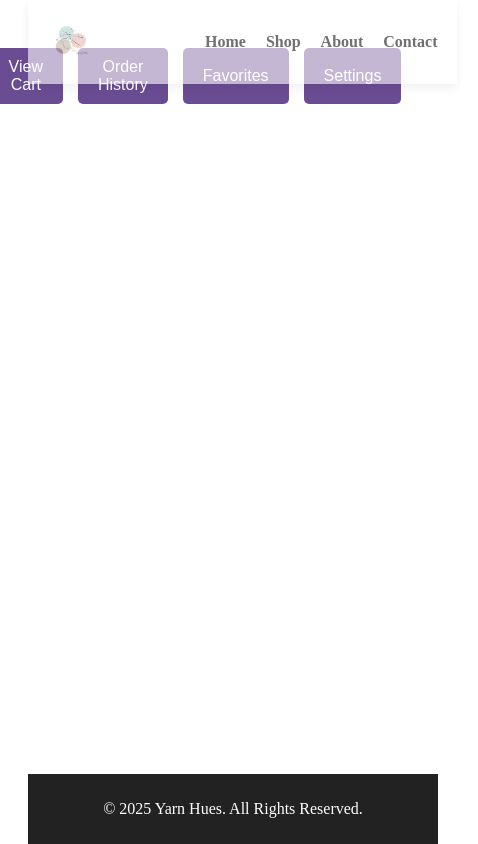
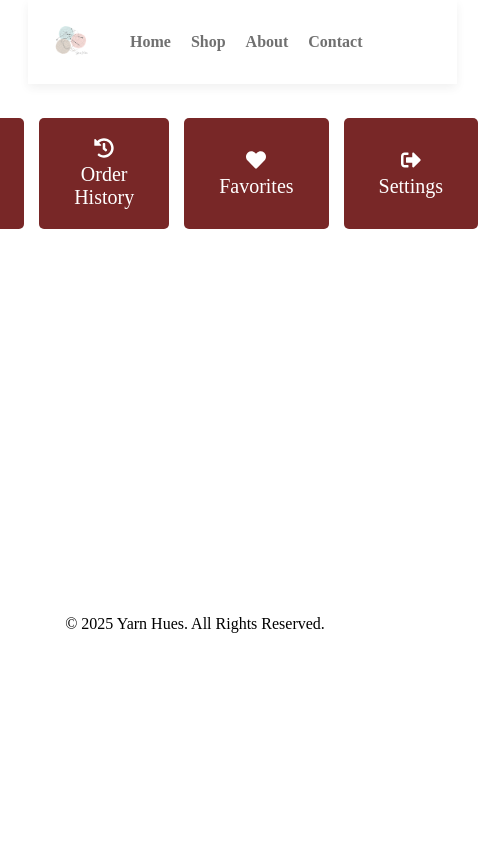
Before and after one commit to ShreeyaPaudel/Yarn-Hues-Web-React, a React (Vite) app: page /designs in a window 390 px wide. Both pictures are taken after a click on the button "⚙ Settings". Shown: the whole page, 478 px wide, since content can reach past the window. Built offline with nearby package versions, Linux system fonts and the light colour scheme.

Commit message:
responsiveness maintained in few of the pages:

```diff
--- a/package.json
+++ b/package.json
@@ -11,8 +11,10 @@
   },
   "dependencies": {
     "axios": "^1.7.9",
+    "icons": "^1.0.0",
     "react": "^18.3.1",
     "react-dom": "^18.3.1",
+    "react-icons": "^5.5.0",
     "react-router-dom": "^6.28.1"
   },
   "devDependencies": {
--- a/src/private/Dashboard.jsx
+++ b/src/private/Dashboard.jsx
@@ -34,6 +34,7 @@ const Dashboard = () => {
                     <Link to="/designs">Shop</Link>
                     <Link to="/aboutus">About</Link>
                     <Link to="/contactus">Contact</Link>
+                    <Link to= "/editprofile">Profile</Link>
                 </nav>
             </header>
 
--- a/src/private/EditProfile.jsx
+++ b/src/private/EditProfile.jsx
@@ -40,6 +40,7 @@ const ProfilePage = () => {
         localStorage.setItem("email", email);
         localStorage.setItem("address", address);
         alert("Profile updated successfully!");
+        navigate("/dashboard");
     };
 
     // Navigate back
--- a/src/private/LastPage.jsx
+++ b/src/private/LastPage.jsx
@@ -2,6 +2,7 @@ import React, { useState } from "react";
 import { Link } from "react-router-dom";
 import "../style/LastPage.css";
 import Logo from "../assets/Logo.png";
+import { FaShoppingCart, FaHistory, FaHeart, FaSignOutAlt } from "react-icons/fa";
 
 const LastPage = () => {
     const [activeModal, setActiveModal] = useState(null);
@@ -28,10 +29,18 @@ const LastPage = () => {
 
             {/* Buttons */}
             <div className="button-container">
-                <button onClick={() => openModal("cart")}>View Cart</button>
-                <button onClick={() => openModal("orderHistory")}>Order History</button>
-                <button onClick={() => openModal("favorites")}>Favorites</button>
-                <button onClick={() => openModal("settings")}>Settings</button>
+                <button onClick={() => openModal("cart")}>
+                    <FaShoppingCart /> View Cart
+                </button>
+                <button onClick={() => openModal("orderHistory")}>
+                    <FaHistory /> Order History
+                </button>
+                <button onClick={() => openModal("favorites")}>
+                    <FaHeart /> Favorites
+                </button>
+                <button onClick={() => openModal("settings")}>
+                    <FaSignOutAlt /> Settings
+                </button>
             </div>
 
             {/* Modals */}
@@ -39,7 +48,7 @@ const LastPage = () => {
                 <div className="modal">
                     <div className="modal-content cart">
                         <span className="close-btn" onClick={closeModal}>X</span>
-                        <h2>Your Cart</h2>
+                        <h2><FaShoppingCart /> Your Cart</h2>
                         <p>Cart items will be displayed here.</p>
                     </div>
                 </div>
@@ -49,7 +58,7 @@ const LastPage = () => {
                 <div className="modal">
                     <div className="modal-content order-history">
                         <span className="close-btn" onClick={closeModal}>X</span>
-                        <h2>Order History</h2>
+                        <h2><FaHistory /> Order History</h2>
                         <p>Your previous orders appear here.</p>
                     </div>
                 </div>
@@ -59,22 +68,22 @@ const LastPage = () => {
                 <div className="modal">
                     <div className="modal-content favorites">
                         <span className="close-btn" onClick={closeModal}>X</span>
-                        <h2>Favorites</h2>
+                        <h2><FaHeart /> Favorites</h2>
                         <p>Saved items will be listed here.</p>
                     </div>
                 </div>
             )}
 
-            {activeModal === "settings" && (
+            {activeModal === "Logout" && (
                 <div className="modal">
                     <div className="modal-content settings">
                         <span className="close-btn" onClick={closeModal}>X</span>
-                        <h2>Settings</h2>
+                        <h2><FaSignOutAlt /> Settings</h2>
                         <ul>
-                            <li><a href="/cart">View Cart</a></li>
-                            <li><a href="/orders">Order History</a></li>
-                            <li><a href="/favorites">Favorites</a></li>
-                            <li><a href="/logout">Logout</a></li>
+                            <li><FaShoppingCart /> <a href="/cart">View Cart</a></li>
+                            <li><FaHistory /> <a href="/orders">Order History</a></li>
+                            <li><FaHeart /> <a href="/favorites">Favorites</a></li>
+                            <li><FaSignOutAlt /> <a href="/logout">Logout</a></li>
                         </ul>
                     </div>
                 </div>
--- a/src/style/Dashboard.css
+++ b/src/style/Dashboard.css
@@ -11,23 +11,27 @@ body {
     display: flex;
     justify-content: space-between;
     align-items: center;
-    padding: 15px 5%;
+    padding: 15px 3%;
     background-color: #fff;
-    opacity: 0.6;
+    opacity: 0.9;
     box-shadow: 0 4px 10px rgba(0, 0, 0, 0.1);
     position: fixed;
     width: 100%;
     top: 0;
     z-index: 1000;
+    flex-wrap: wrap;
 }
 
 .logo img {
-    height: 50px;
+    height: 55px;
 }
 
 .nav-links {
     display: flex;
-    gap: 20px;
+    gap: 15px;
+    flex-wrap: wrap; /* Allow links to wrap if necessary */
+    justify-content: flex-end; /* Ensure items are aligned to the right */
+    margin-right: 50px;
 }
 
 .nav-links a {
@@ -35,8 +39,9 @@ body {
     color: #121212;
     font-weight: bold;
     font-family: 'Times New Roman', serif;
+    font-size: 16px;
     transition: 0.3s;
-    gap:3px;
+
 }
 
 .nav-links a:hover {
@@ -79,6 +84,9 @@ body {
     justify-content: center;
     gap: 30px;
     padding: 50px 5%;
+}
+h3{
+    color: #581616;
 }
 
 .collection-card {
@@ -260,3 +268,33 @@ body {
         height: auto;
     }
 }
+
+@media (max-width: 1200px) {
+    .nav-links {
+        gap: 12px; /* Reduce gap further for medium screens */
+    }
+
+    .nav-links a {
+        font-size: 15px; /* Adjust font size */
+    }
+
+    .logo img {
+        height: 40px; /* Slightly smaller logo */
+    }
+}
+
+@media (max-width: 1024px) {
+    .nav-links {
+        gap: 10px;
+        flex-wrap: wrap; /* Allows wrapping if needed */
+        justify-content: flex-end;
+    }
+
+    .nav-links a {
+        font-size: 14px; /* Adjust font size */
+    }
+
+    .logo img {
+        height: 38px;
+    }
+}
--- a/src/style/Designs.css
+++ b/src/style/Designs.css
@@ -8,14 +8,15 @@
     display: flex;
     justify-content: space-between;
     align-items: center;
-    padding: 15px 5%;
+    padding: 15px 3%;
     background-color: #fff;
-    opacity: 0.6;
+    opacity: 0.9;
     box-shadow: 0 4px 10px rgba(0, 0, 0, 0.1);
     position: fixed;
     width: 100%;
     top: 0;
     z-index: 1000;
+    flex-wrap: wrap;
 }
 
 .logo img {
@@ -24,16 +25,21 @@
 
 .nav-links {
     display: flex;
-    gap: 20px;
+    gap: 15px;
+    flex-wrap: wrap; /* Allow links to wrap if necessary */
+    justify-content: flex-end; /* Ensure items are aligned to the right */
+    margin-right: 75px;
 }
+
 
 .nav-links a {
     text-decoration: none;
     color: #121212;
     font-weight: bold;
     font-family: 'Times New Roman', serif;
+    font-size: 16px;
     transition: 0.3s;
-    gap:3px;
+
 }
 
 .nav-links a:hover {
--- a/src/style/EditProfile.css
+++ b/src/style/EditProfile.css
@@ -1,6 +1,6 @@
 /* Overall page styling */
 body {
-    font-family: Arial, sans-serif;
+    font-family: 'Times New Roman', Times, serif;
     background-color: #f4f4f9;
     margin: 0;
     padding: 0;
@@ -52,20 +52,23 @@ body {
     font-weight: bold;
     display: block;
     margin-top: 10px;
+    font-family: 'Times New Roman', Times, serif;
 }
 
 /* Buttons */
 button {
+    max-width: fit-content;
     margin-top: 10px;
     padding: 10px 20px;
-    background-color: #bc0649;
+    background-color: rgb(120, 39, 39);
     color: #fff;
     border: none;
     border-radius: 5px;
     cursor: pointer;
     font-size: 16px;
+    font-family: 'Times New Roman', Times, serif;
 }
 
 button:hover {
-    background-color: #c33170;
+    background-color: rgb(74, 18, 18);
 }
--- a/src/style/LastPage.css
+++ b/src/style/LastPage.css
@@ -3,8 +3,46 @@
     padding: 20px;
 }
 
+.navbar {
+    display: flex;
+    justify-content: space-between;
+    align-items: center;
+    padding: 15px 5%;
+    background-color: #fff;
+    opacity: 0.6;
+    box-shadow: 0 4px 10px rgba(0, 0, 0, 0.1);
+    position: fixed;
+    width: 100%;
+    top: 0;
+    z-index: 1000;
+}
+
+.logo img {
+    height: 50px;
+}
+
+.nav-links {
+    display: flex;
+    gap: 20px;
+}
+
+.nav-links a {
+    text-decoration: none;
+    color: #121212;
+    font-weight: bold;
+    font-family: 'Times New Roman', serif;
+    transition: 0.3s;
+    gap:3px;
+}
+
+.nav-links a:hover {
+    color: rgb(120, 39, 39);
+}
+
+
 /* Button Styling */
 .button-container {
+    margin-top: 70px;
     display: flex;
     justify-content: center;
     gap: 15px;
@@ -12,18 +50,20 @@
 }
 
 .button-container button {
-    padding: 10px 20px;
-    font-size: 16px;
+    margin-top: 70px;
+    padding: 20px 35px;
+    font-size: 20px;
     cursor: pointer;
     border: none;
     border-radius: 5px;
-    background-color: #6a4c93;
+    background-color: rgb(120, 39, 39);
     color: white;
     transition: 0.3s;
+    font-family: 'Times New Roman', Times, serif;
 }
 
 .button-container button:hover {
-    background-color: #4a2d73;
+    background-color: rgb(92, 21, 21);
 }
 
 /* Modal Background */
@@ -81,13 +121,12 @@
 
 /* Footer */
 .footer {
-    position: fixed;
-    bottom: 0;
-    width: 100%;
-    background-color: #222;
-    color: white;
     text-align: center;
+    background-color: white;
+    color: black;
     padding: 10px;
+    margin-top: 360px;
+
 }
 
 /* Animation */
--- a/src/style/OrderPage.css
+++ b/src/style/OrderPage.css
@@ -13,23 +13,27 @@
     display: flex;
     justify-content: space-between;
     align-items: center;
-    padding: 15px 5%;
+    padding: 15px 3%;
     background-color: #fff;
-    opacity: 0.6;
+    opacity: 0.9;
     box-shadow: 0 4px 10px rgba(0, 0, 0, 0.1);
     position: fixed;
     width: 100%;
     top: 0;
     z-index: 1000;
+    flex-wrap: wrap;
 }
 
 .logo img {
-    height: 50px;
+    height: 55px;
 }
 
 .nav-links {
     display: flex;
-    gap: 20px;
+    gap: 15px;
+    flex-wrap: wrap; /* Allow links to wrap if necessary */
+    justify-content: flex-end; /* Ensure items are aligned to the right */
+    margin-right: 10px;
 }
 
 .nav-links a {
@@ -37,14 +41,14 @@
     color: #121212;
     font-weight: bold;
     font-family: 'Times New Roman', serif;
+    font-size: 16px;
     transition: 0.3s;
-    gap:3px;
+
 }
 
 .nav-links a:hover {
     color: rgb(120, 39, 39);
 }
-
 
 /* Hero Section */
 .hero-section {
@@ -134,6 +138,7 @@
     color: #333;
     display: block;
     margin-bottom: 5px;
+    font-family: 'Times New Roman', Times, serif;
 }
 
 /* Input Fields */
@@ -146,6 +151,7 @@
     border: 1px solid #ddd;
     border-radius: 6px;
     background: #f9f9f9;
+    font-family: 'Times New Roman', Times, serif;
 }
 
 /* Two-column Form Layout */
```
Also changed, not shown: src/private/OrderPage.jsx (+12 -5 lines), 1 other file (tests, documents, lock files or other folders).
